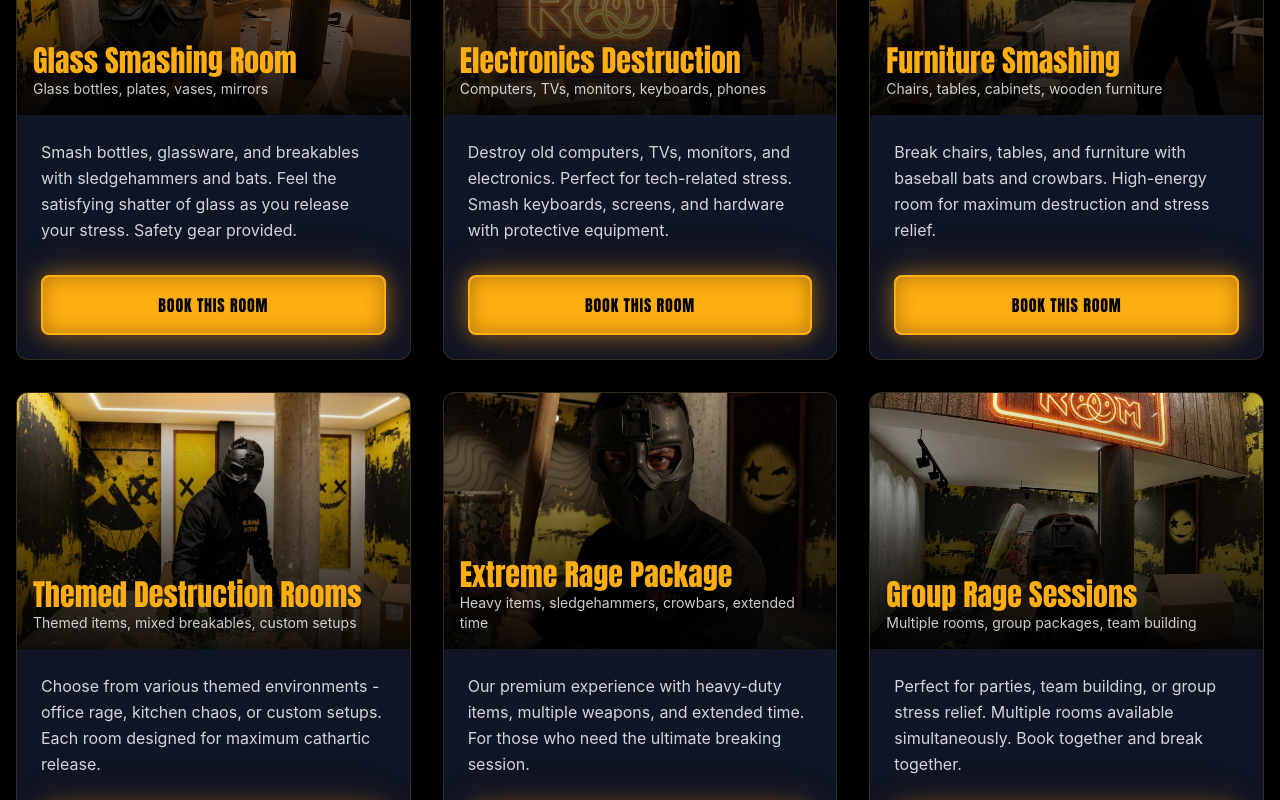
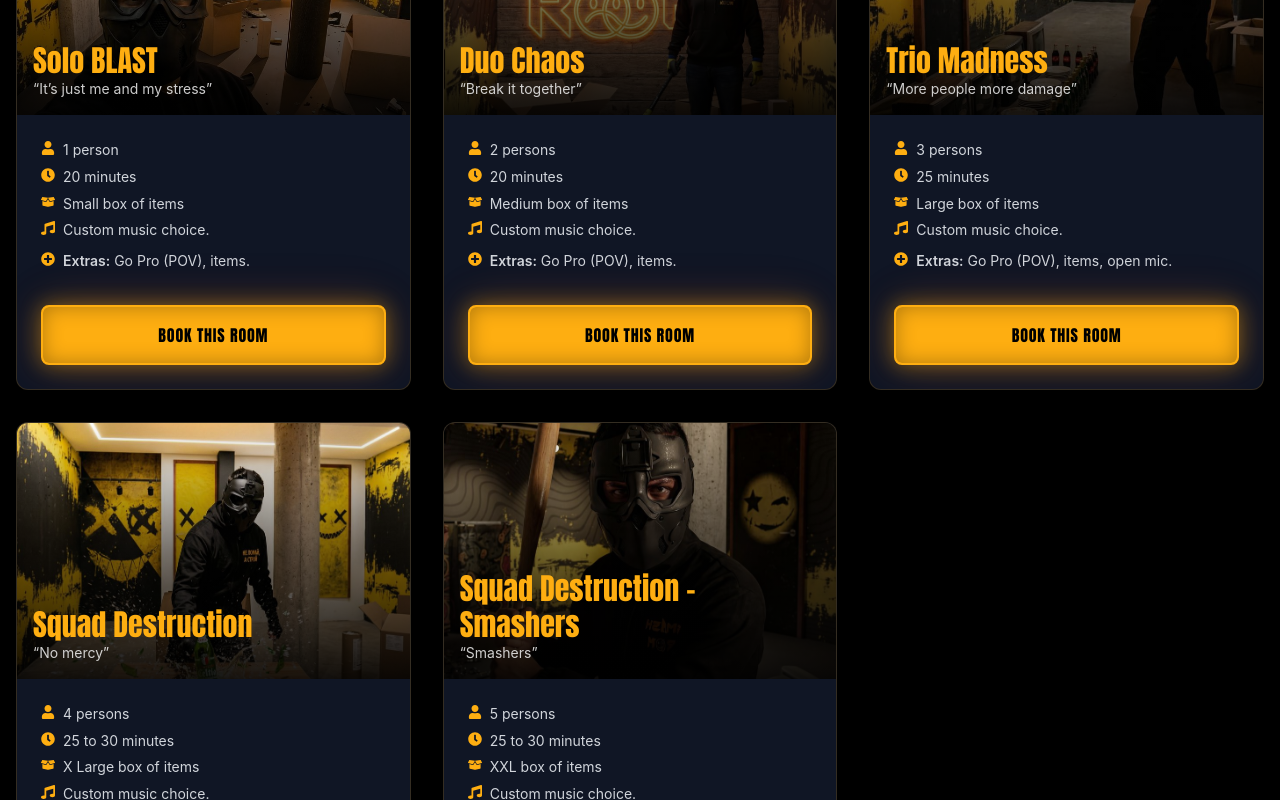
Before and after one commit to moementrabelsi/ragecage-website, a React (Vite) app: page / in a window 1280 px wide. Shown: the part 2280-3080 px from the top of the page. Built offline with nearby package versions, Linux system fonts and the light colour scheme; no server answers; a web font is replaced by a local one.

Commit message:
packs modifications

```diff
--- a/src/components/ServicesRooms.jsx
+++ b/src/components/ServicesRooms.jsx
@@ -1,6 +1,14 @@
 import { motion, useInView } from 'framer-motion'
 import { useRef } from 'react'
 import { useNavigate } from 'react-router-dom'
+import {
+  FaCheckCircle,
+  FaPlusCircle,
+  FaUser,
+  FaClock,
+  FaBoxOpen,
+  FaMusic
+} from 'react-icons/fa'
 import { useTranslation } from '../hooks/useTranslation'
 
 // Service Button Component
@@ -35,45 +43,38 @@ const ServicesRooms = () => {
   const services = [
     {
       id: 1,
-      titleKey: 'services.rooms.glass.title',
-      descriptionKey: 'services.rooms.glass.description',
-      itemsKey: 'services.rooms.glass.items',
+      titleKey: 'services.rooms.soloBlast.title',
+      descriptionKey: 'services.rooms.soloBlast.description',
+      itemsKey: 'services.rooms.soloBlast.items',
       image: '/images/services/4.jpg'
     },
     {
       id: 2,
-      titleKey: 'services.rooms.electronics.title',
-      descriptionKey: 'services.rooms.electronics.description',
-      itemsKey: 'services.rooms.electronics.items',
+      titleKey: 'services.rooms.duoChaos.title',
+      descriptionKey: 'services.rooms.duoChaos.description',
+      itemsKey: 'services.rooms.duoChaos.items',
       image: '/images/services/5.jpg'
     },
     {
       id: 3,
-      titleKey: 'services.rooms.furniture.title',
-      descriptionKey: 'services.rooms.furniture.description',
-      itemsKey: 'services.rooms.furniture.items',
+      titleKey: 'services.rooms.trioMadness.title',
+      descriptionKey: 'services.rooms.trioMadness.description',
+      itemsKey: 'services.rooms.trioMadness.items',
       image: '/images/services/6.jpg'
     },
     {
       id: 4,
-      titleKey: 'services.rooms.themed.title',
-      descriptionKey: 'services.rooms.themed.description',
-      itemsKey: 'services.rooms.themed.items',
+      titleKey: 'services.rooms.squadDestructionFour.title',
+      descriptionKey: 'services.rooms.squadDestructionFour.description',
+      itemsKey: 'services.rooms.squadDestructionFour.items',
       image: '/images/services/7.jpg'
     },
     {
       id: 5,
-      titleKey: 'services.rooms.extreme.title',
-      descriptionKey: 'services.rooms.extreme.description',
-      itemsKey: 'services.rooms.extreme.items',
+      titleKey: 'services.rooms.squadDestructionFive.title',
+      descriptionKey: 'services.rooms.squadDestructionFive.description',
+      itemsKey: 'services.rooms.squadDestructionFive.items',
       image: '/images/services/8.jpg'
-    },
-    {
-      id: 6,
-      titleKey: 'services.rooms.group.title',
-      descriptionKey: 'services.rooms.group.description',
-      itemsKey: 'services.rooms.group.items',
-      image: '/images/services/9.jpg'
     }
   ]
 
@@ -99,6 +100,30 @@ const ServicesRooms = () => {
     }
   }
 
+  const getDetailIcon = (text) => {
+    const lower = text.toLowerCase()
+
+    if (lower.includes('person') || lower.includes('personne')) {
+      return FaUser
+    }
+    if (lower.includes('minute')) {
+      return FaClock
+    }
+    if (
+      lower.includes('box') ||
+      lower.includes('boîte') ||
+      lower.includes('items') ||
+      lower.includes('objets')
+    ) {
+      return FaBoxOpen
+    }
+    if (lower.includes('music') || lower.includes('musique')) {
+      return FaMusic
+    }
+
+    return FaCheckCircle
+  }
+
   return (
     <section className="py-16 px-4 bg-rage-black">
       <div ref={ref} className="max-w-7xl mx-auto">
@@ -122,7 +147,16 @@ const ServicesRooms = () => {
           animate={isInView ? 'visible' : 'hidden'}
           className="grid grid-cols-1 md:grid-cols-2 lg:grid-cols-3 gap-8"
         >
-          {services.map(service => (
+          {services.map(service => {
+            const description = t(service.descriptionKey)
+            const [mainText, extrasRaw] = description.split('Extras:')
+            const descriptionItems = mainText
+              .split('•')
+              .map(item => item.trim())
+              .filter(Boolean)
+            const extrasText = extrasRaw ? extrasRaw.trim() : ''
+
+            return (
               <motion.div
                 key={service.id}
                 variants={cardVariants}
@@ -156,9 +190,25 @@ const ServicesRooms = () => {
 
                 {/* CONTENT */}
                 <div className="p-6 flex flex-col flex-1">
-                <p className="text-gray-300 leading-relaxed flex-1">
-                  {t(service.descriptionKey)}
-                </p>
+                  <ul className="text-gray-300 text-sm leading-relaxed space-y-1 flex-1">
+                    {descriptionItems.map((item, idx) => {
+                      const Icon = getDetailIcon(item)
+                      return (
+                        <li key={idx} className="flex items-start">
+                          <Icon className="text-rage-yellow mr-2 mt-0.5" />
+                          <span>{item}</span>
+                        </li>
+                      )
+                    })}
+                    {extrasText && (
+                      <li className="flex items-start pt-1">
+                        <FaPlusCircle className="text-rage-yellow mr-2 mt-0.5" />
+                        <span>
+                          <span className="font-semibold">Extras:</span> {extrasText}
+                        </span>
+                      </li>
+                    )}
+                  </ul>
 
                   {/* BUTTON FIXED LEVEL */}
                   <div className="mt-6 pt-2">
@@ -166,7 +216,8 @@ const ServicesRooms = () => {
                   </div>
                 </div>
               </motion.div>
-          ))}
+            )
+          })}
         </motion.div>
       </div>
     </section>
--- a/src/translations/en.json
+++ b/src/translations/en.json
@@ -63,35 +63,30 @@
     "titlePart3": "Available Rooms",
     "bookButton": "Book This Room",
     "rooms": {
-      "glass": {
-        "title": "Glass Smashing Room",
-        "description": "Smash bottles, glassware, and breakables with sledgehammers and bats. Feel the satisfying shatter of glass as you release your stress. Safety gear provided.",
-        "items": "Glass bottles, plates, vases, mirrors"
+      "soloBlast": {
+        "title": "Solo BLAST",
+        "description": "1 person • 20 minutes • Small box of items • Custom music choice. Extras: Go Pro (POV), items.",
+        "items": "“It’s just me and my stress”"
       },
-      "electronics": {
-        "title": "Electronics Destruction",
-        "description": "Destroy old computers, TVs, monitors, and electronics. Perfect for tech-related stress. Smash keyboards, screens, and hardware with protective equipment.",
-        "items": "Computers, TVs, monitors, keyboards, phones"
+      "duoChaos": {
+        "title": "Duo Chaos",
+        "description": "2 persons • 20 minutes • Medium box of items • Custom music choice. Extras: Go Pro (POV), items.",
+        "items": "“Break it together”"
       },
-      "furniture": {
-        "title": "Furniture Smashing",
-        "description": "Break chairs, tables, and furniture with baseball bats and crowbars. High-energy room for maximum destruction and stress relief.",
-        "items": "Chairs, tables, cabinets, wooden furniture"
+      "trioMadness": {
+        "title": "Trio Madness",
+        "description": "3 persons • 25 minutes • Large box of items • Custom music choice. Extras: Go Pro (POV), items, open mic.",
+        "items": "“More people more damage”"
       },
-      "themed": {
-        "title": "Themed Destruction Rooms",
-        "description": "Choose from various themed environments - office rage, kitchen chaos, or custom setups. Each room designed for maximum cathartic release.",
-        "items": "Themed items, mixed breakables, custom setups"
+      "squadDestructionFour": {
+        "title": "Squad Destruction",
+        "description": "4 persons • 25 to 30 minutes • X Large box of items • Custom music choice. Extras: Go Pro (POV), items, open mic.",
+        "items": "“No mercy”"
       },
-      "extreme": {
-        "title": "Extreme Rage Package",
-        "description": "Our premium experience with heavy-duty items, multiple weapons, and extended time. For those who need the ultimate breaking session.",
-        "items": "Heavy items, sledgehammers, crowbars, extended time"
-      },
-      "group": {
-        "title": "Group Rage Sessions",
-        "description": "Perfect for parties, team building, or group stress relief. Multiple rooms available simultaneously. Book together and break together.",
-        "items": "Multiple rooms, group packages, team building"
+      "squadDestructionFive": {
+        "title": "Squad Destruction – Smashers",
+        "description": "5 persons • 25 to 30 minutes • XXL box of items • Custom music choice. Extras: Go Pro (POV), items, open mic.",
+        "items": "“Smashers”"
       }
     }
   },
--- a/src/translations/fr.json
+++ b/src/translations/fr.json
@@ -63,35 +63,30 @@
     "titlePart3": "Salles Disponibles",
     "bookButton": "Réserver Cette Salle",
     "rooms": {
-      "glass": {
-        "title": "Salle de Casse de Verre",
-        "description": "Cassez des bouteilles, de la verrerie et des objets fragiles avec des masses et des battes. Ressentez la satisfaction du verre qui se brise lorsque vous libérez votre stress. Équipement de sécurité fourni.",
-        "items": "Bouteilles en verre, assiettes, vases, miroirs"
+      "soloBlast": {
+        "title": "Solo BLAST",
+        "description": "1 personne • 20 minutes • Petite boîte d’objets • Musique personnalisée. Extras : Go Pro (POV), objets.",
+        "items": "« C’est juste moi et mon stress »"
       },
-      "electronics": {
-        "title": "Destruction d'Électronique",
-        "description": "Détruisez de vieux ordinateurs, téléviseurs, moniteurs et appareils électroniques. Parfait pour le stress lié à la technologie. Cassez des claviers, écrans et matériel avec un équipement de protection.",
-        "items": "Ordinateurs, téléviseurs, moniteurs, claviers, téléphones"
+      "duoChaos": {
+        "title": "Duo Chaos",
+        "description": "2 personnes • 20 minutes • Boîte d’objets moyenne • Musique personnalisée. Extras : Go Pro (POV), objets.",
+        "items": "« Casser ensemble »"
       },
-      "furniture": {
-        "title": "Casse de Mobilier",
-        "description": "Brisez des chaises, tables et meubles avec des battes de baseball et des pieds-de-biche. Salle haute énergie pour une destruction et un soulagement du stress maximum.",
-        "items": "Chaises, tables, armoires, mobilier en bois"
+      "trioMadness": {
+        "title": "Trio Madness",
+        "description": "3 personnes • 25 minutes • Grande boîte d’objets • Musique personnalisée. Extras : Go Pro (POV), objets, open mic.",
+        "items": "« Plus on est, plus on casse »"
       },
-      "themed": {
-        "title": "Salles de Destruction Thématiques",
-        "description": "Choisissez parmi divers environnements thématiques - rage de bureau, chaos de cuisine, ou configurations personnalisées. Chaque salle conçue pour une libération cathartique maximale.",
-        "items": "Objets thématiques, objets cassables mixtes, configurations personnalisées"
+      "squadDestructionFour": {
+        "title": "Squad Destruction",
+        "description": "4 personnes • 25 à 30 minutes • Boîte d’objets XL • Musique personnalisée. Extras : Go Pro (POV), objets, open mic.",
+        "items": "« No mercy »"
       },
-      "extreme": {
-        "title": "Forfait Rage Extrême",
-        "description": "Notre expérience premium avec des objets lourds, plusieurs armes et un temps prolongé. Pour ceux qui ont besoin de la session de casse ultime.",
-        "items": "Objets lourds, masses, pieds-de-biche, temps prolongé"
-      },
-      "group": {
-        "title": "Sessions de Rage en Groupe",
-        "description": "Parfait pour les fêtes, le team building ou le soulagement du stress en groupe. Plusieurs salles disponibles simultanément. Réservez ensemble et cassez ensemble.",
-        "items": "Plusieurs salles, forfaits de groupe, team building"
+      "squadDestructionFive": {
+        "title": "Squad Destruction – Smashers",
+        "description": "5 personnes • 25 à 30 minutes • Boîte d’objets XXL • Musique personnalisée. Extras : Go Pro (POV), objets, open mic.",
+        "items": "« Smashers »"
       }
     }
   },
```
Lines whose indentation alone changed are shown as unchanged.
